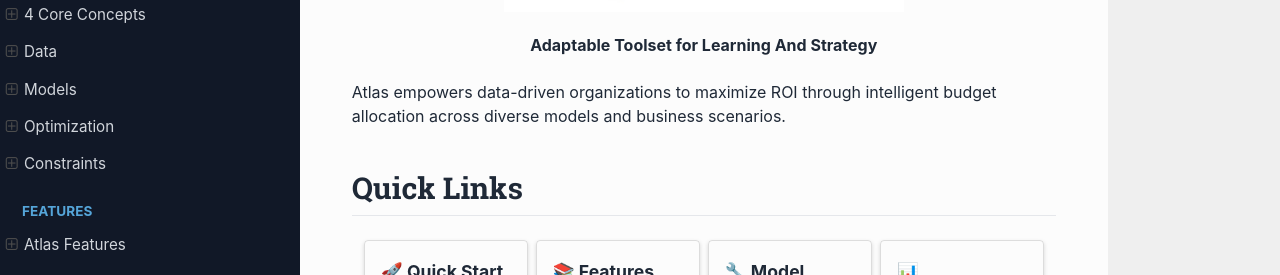
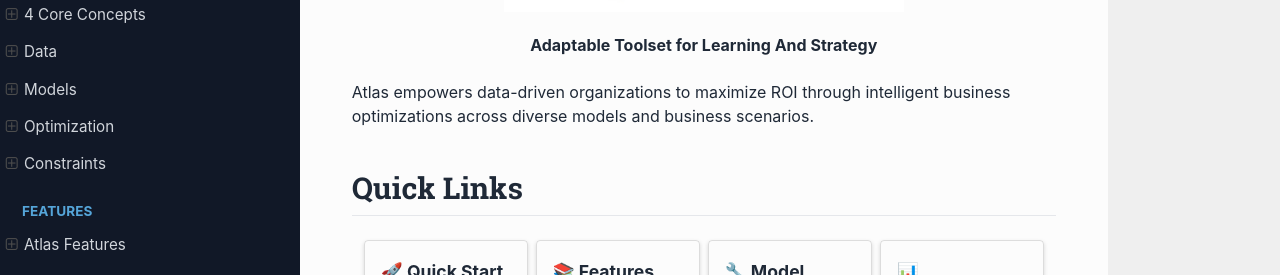
Before and after one commit to redam94/optimizer-framework, a Sphinx documentation site: the page built from docs/source/index.rst, in a window 1280 px wide and 900 px high. Shown: the part 447-722 px from the top of the window. Built offline with Sphinx 7.4.7 and the Read the Docs theme 3.1.0, drawn with Linux system fonts in a browser that asks for light colours.

Commit message:
docs: Updated rst text to move language away from budget allocation

```diff
--- a/docs/source/index.rst
+++ b/docs/source/index.rst
@@ -14,7 +14,7 @@
       <strong>Adaptable Toolset for Learning And Strategy</strong>
    </div>
 
-Atlas empowers data-driven organizations to maximize ROI through intelligent budget allocation across diverse models and business scenarios.
+Atlas empowers data-driven organizations to maximize ROI through intelligent business optimizations across diverse models and business scenarios.
 
 .. toctree::
    :maxdepth: 2
```
